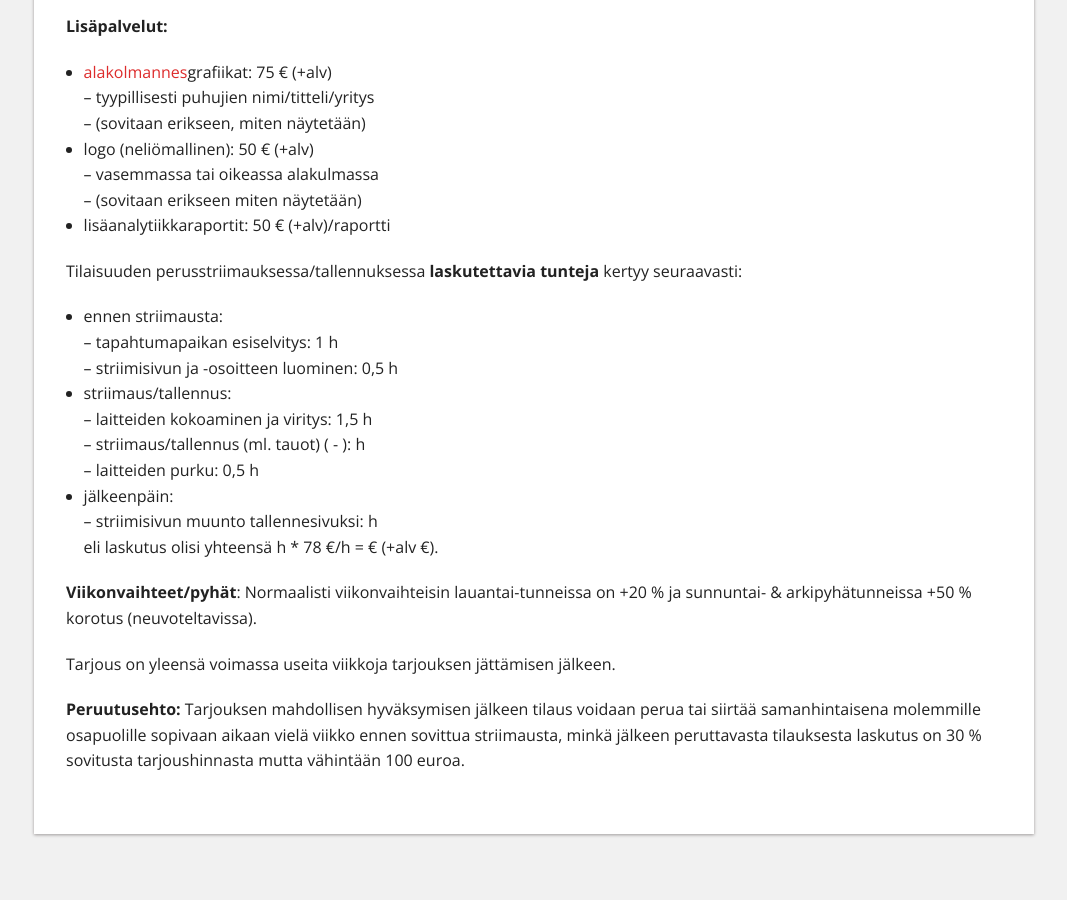
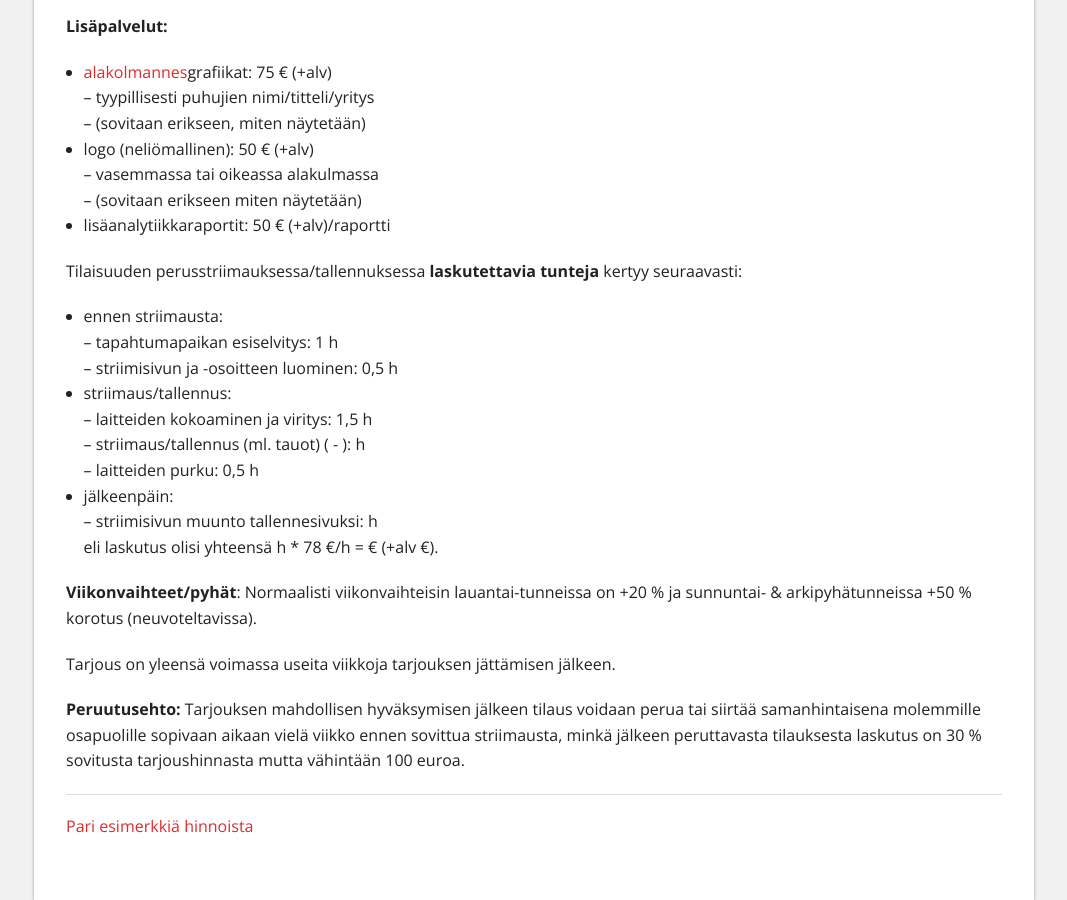
Before and after one commit to Pyppe/infocrea.fi, a Jekyll site: the page built from tarjous.md, in a window 1280 px wide and 900 px high, scrolled down 1614 px. Shown: the whole window, without its empty margins (106-1173 px from the left). Built offline with Jekyll 4.4.1, drawn with Linux system fonts in a browser that asks for light colours.

Commit message:
Hintaesimerkki Tarjous-osioon

```diff
--- a/tarjous.md
+++ b/tarjous.md
@@ -58,3 +58,6 @@ eli laskutus olisi yhteensä  h * 78 €/h =  € (+alv  €).
 Tarjous on yleensä voimassa useita viikkoja tarjouksen jättämisen jälkeen.
 
 **Peruutusehto:** Tarjouksen mahdollisen hyväksymisen jälkeen tilaus voidaan perua tai siirtää samanhintaisena molemmille osapuolille sopivaan aikaan vielä viikko ennen sovittua striimausta, minkä jälkeen peruttavasta tilauksesta laskutus on 30 % sovitusta tarjoushinnasta mutta vähintään 100 euroa.
+
+---
+[Pari esimerkkiä hinnoista](https://www.infocrea.fi/blogi/2019/04/paljonko-maksaa-puolen-paivan-striimaus/)
```
